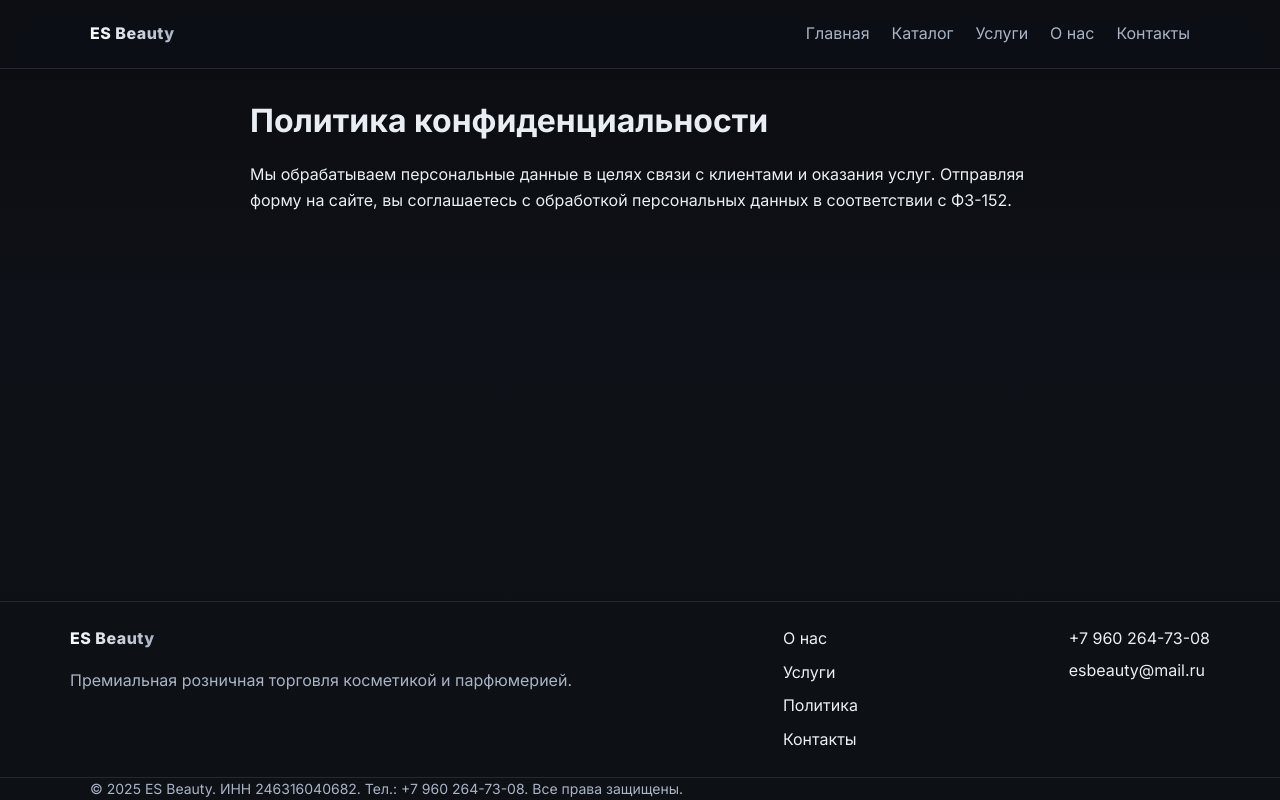
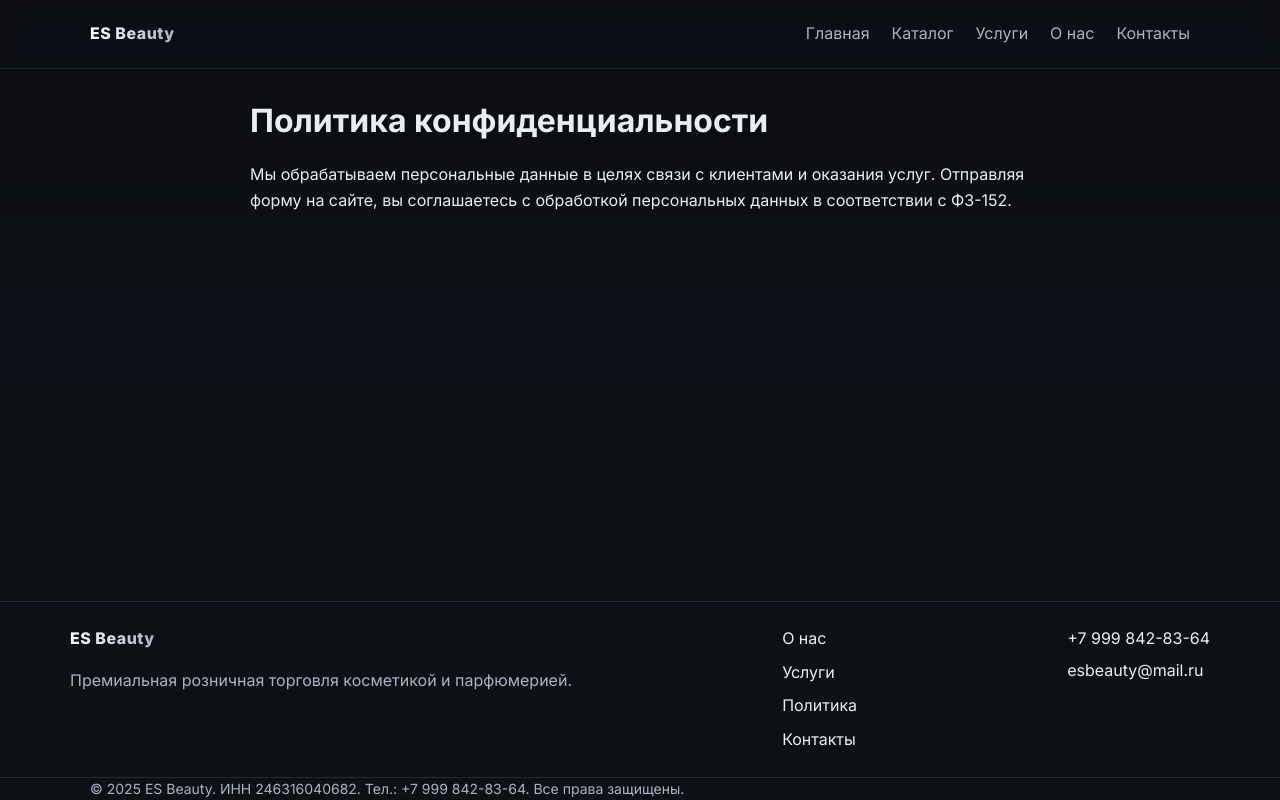
Before and after one commit to Viperlox777/mary, a plain HTML site: page privacy.html in a window 1280 px wide. Drawn offline with Linux system fonts and the light colour scheme.

Commit message:
privacy.html

```diff
--- a/privacy.html
+++ b/privacy.html
@@ -47,13 +47,13 @@
                 <li><a href="./contact.html">Контакты</a></li>
             </ul>
             <div class="footer-contacts">
-                <a href="tel:+79602647308">+7 960 264-73-08</a>
+                <a href="tel:+79602647308">+7 999 842-83-64</a>
                 <a href="mailto:esbeauty@mail.ru">esbeauty@mail.ru</a>
             </div>
         </div>
         <div class="copyright">
             <div class="container">
-                <span>© <span id="year"></span> ES Beauty. ИНН 246316040682. Тел.: +7 960 264-73-08. Все права защищены.</span>
+                <span>© <span id="year"></span> ES Beauty. ИНН 246316040682. Тел.: +7 999 842-83-64. Все права защищены.</span>
             </div>
         </div>
     </footer>
```
